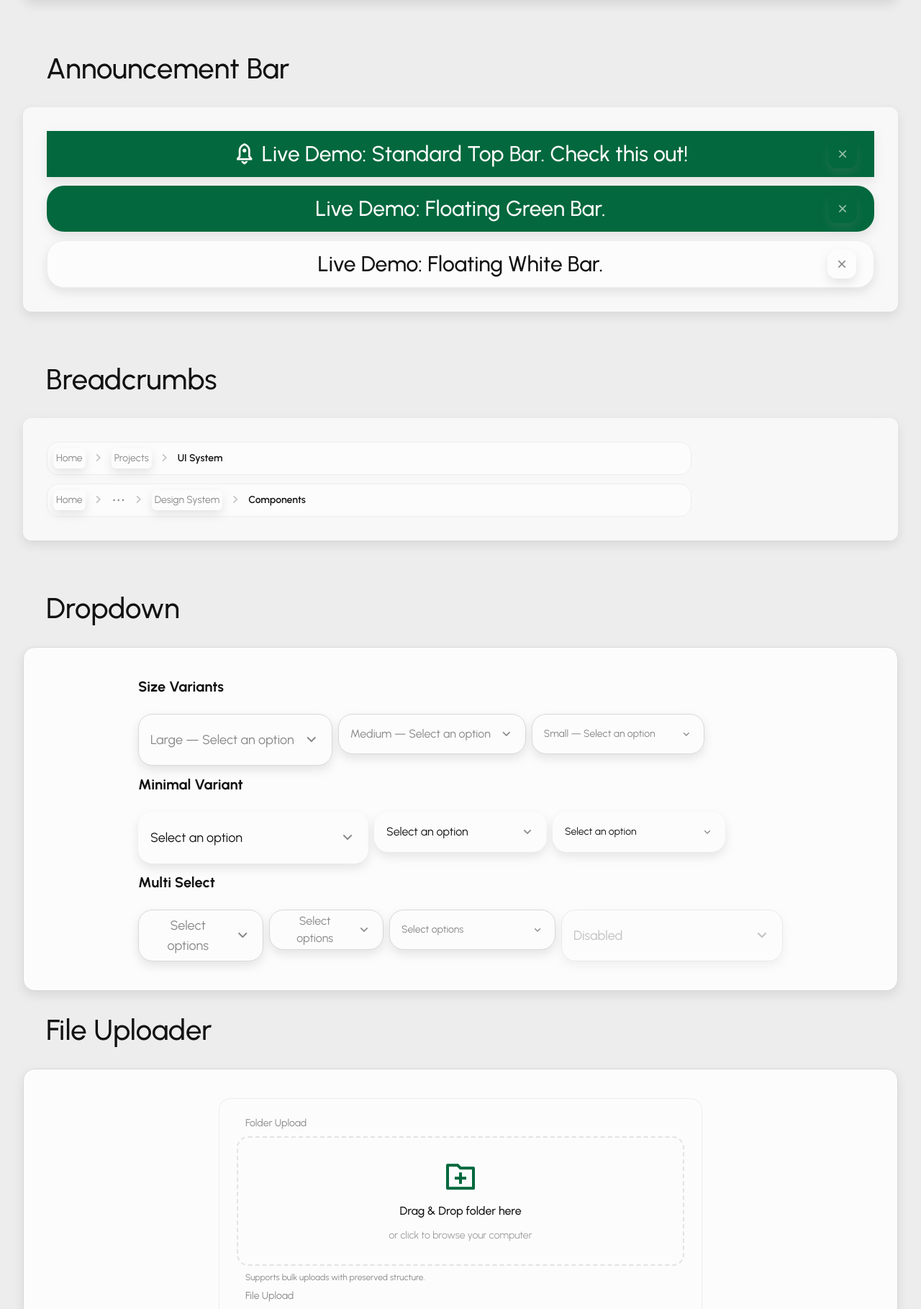
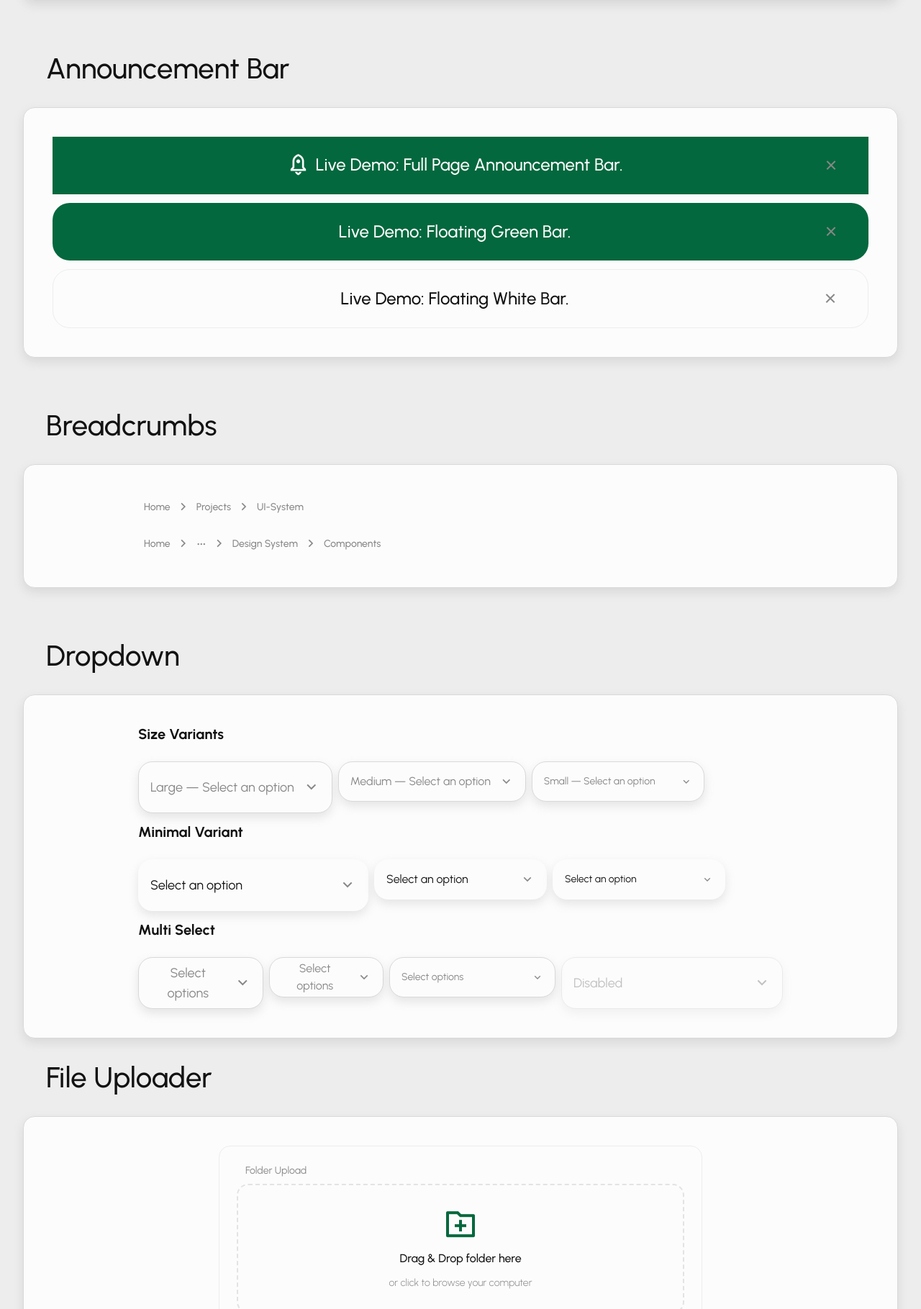
Before and after one commit to ggmtecit-prog/NexLed_UI_System, a PHP site: page /molecules.html in a window 1280 px wide. Shown: the part 798-2617 px from the top of the page at 72% size. Run offline with PHP 8.4, Linux system fonts and the light colour scheme; some libraries are stand-ins or nearby versions.

Commit message:
Refactor atoms and molecules to use new size-grid system and update components (Breadcrumbs, Announcement Bar, List)

```diff
--- a/molecules.html
+++ b/molecules.html
@@ -21,10 +21,8 @@
     <script src="src/config-cdn.js"></script>
     <link rel="stylesheet" href="src/nexled.css">
 
-
-
     <!-- 4. Components Logic -->
-    <script src="nexled.js"></script>
+    <script src="src/nexled.js"></script>
 
 
 </head>
@@ -212,47 +210,47 @@
 
             <!-- 3. ANNOUNCEMENT BAR -->
             <section id="announcement-bar">
-                <div class="flex items-center gap-12 mb-24 pl-32">
-                    <h2 class="text-nav-bar-h1 font-medium text-black">Announcement Bar</h2>
-                </div>
-
-                <div class="panel p-32 mb-24">
-
-                    <div class="space-y-12 w-full">
+                <div class="panel-wrap-head">
+                    <h2 class="panel-wrap-title text-nav-bar-h1 font-medium text-black">Announcement Bar</h2>
+                </div>
+
+                <div class="panel panel-wrap-body panel-wrap-body-gap-24">
+
+                    <div class="announcement-bar-list">
                         <div class="announcement-bar announcement-bar-standard" id="announcement-bar-1">
                             <div class="hidden sm:block w-40"></div>
-                            <p class="text-h2 font-medium text-center flex-1">
-                                <span class="inline-flex items-center gap-8">
+                            <p class="announcement-bar-text">
+                                <span class="announcement-bar-text-inline">
                                     <i class="ri-rocket-2-line text-icon-xl"></i>
-                                    Live Demo: Standard Top Bar. Check this out!
+                                    Live Demo: Full Page Announcement Bar.
                                 </span>
                             </p>
-                            <button class="modal-close text-white/60 hover:text-white" aria-label="Close"
+                            <button class="btn btn-ghost btn-icon btn-sm" aria-label="Close"
                                 onclick="closeBar('announcement-bar-1')">
-                                <i class="ri-close-line text-icon-md"></i>
+                                <i class="ri-close-line text-icon-lg"></i>
                             </button>
                         </div>
 
                         <div class="announcement-bar announcement-bar-floating" id="announcement-bar-2">
                             <div class="hidden sm:block w-40"></div>
-                            <p class="text-h2 font-medium text-center flex-1">
+                            <p class="announcement-bar-text">
                                 Live Demo: Floating Green Bar.
                             </p>
-                            <button class="modal-close text-white/60 hover:text-white" aria-label="Close"
+                            <button class="btn btn-ghost btn-icon btn-sm" aria-label="Close"
                                 onclick="closeBar('announcement-bar-2')">
-                                <i class="ri-close-line text-icon-md"></i>
+                                <i class="ri-close-line text-icon-lg"></i>
                             </button>
                         </div>
 
-                        <div class="announcement-bar announcement-bar-floating bg-white text-black border border-grey-tertiary"
+                        <div class="announcement-bar announcement-bar-floating announcement-bar-light"
                             id="announcement-bar-3">
                             <div class="hidden sm:block w-40"></div>
-                            <p class="text-h2 font-medium text-center flex-1">
+                            <p class="announcement-bar-text">
                                 Live Demo: Floating White Bar.
                             </p>
-                            <button class="modal-close text-grey-primary hover:text-green-secondary" aria-label="Close"
+                            <button class="btn btn-ghost btn-icon btn-sm" aria-label="Close"
                                 onclick="closeBar('announcement-bar-3')">
-                                <i class="ri-close-line text-icon-md"></i>
+                                <i class="ri-close-line text-icon-lg"></i>
                             </button>
                         </div>
                     </div>
@@ -267,41 +265,45 @@
                     <h2 class="text-nav-bar-h1 font-medium text-black">Breadcrumbs</h2>
                 </div>
 
-                <div class="panel p-32 mb-24">
+                <div class="panel panel-wrap-body panel-wrap-body-gap-24">
 
                     <div class="w-full max-w-4xl space-y-12">
-                        <section class="bg-white p-8 rounded-2xl border border-grey-tertiary">
+                        <section class="p-8 rounded-2xl ">
                             <nav aria-label="Breadcrumb Example">
                                 <ol class="breadcrumb">
-                                    <li class="breadcrumb-item"><a href="#">Home</a></li>
+                                    <li class="breadcrumb-item"><a href="#" class="link-navigation link-sm"><span
+                                                class="link-label">Home</span></a></li>
                                     <li class="breadcrumb-separator"><i class="ri-arrow-right-s-line text-icon-md"></i>
                                     </li>
-                                    <li class="breadcrumb-item"><a href="#">Projects</a></li>
+                                    <li class="breadcrumb-item"><a href="#" class="link-navigation link-sm"><span
+                                                class="link-label">Projects</span></a></li>
                                     <li class="breadcrumb-separator"><i class="ri-arrow-right-s-line text-icon-md"></i>
                                     </li>
-                                    <li class="breadcrumb-item" aria-current="page">UI System</li>
+                                    <li class="breadcrumb-item"><a href="#" class="link-navigation link-sm"><span
+                                                class="link-label">UI-System</span></a></li>
                                 </ol>
                             </nav>
                         </section>
 
-                        <section class="bg-white p-8 rounded-2xl border border-grey-tertiary">
+                        <section class="p-8 rounded-2xl ">
                             <nav aria-label="Breadcrumb Condensed">
                                 <ol class="breadcrumb">
-                                    <li class="breadcrumb-item"><a href="#">Home</a></li>
+                                    <li class="breadcrumb-item"><a href="#" class="link-navigation link-sm"><span
+                                                class="link-label">Home</span></a></li>
                                     <li class="breadcrumb-separator"><i class="ri-arrow-right-s-line text-icon-md"></i>
                                     </li>
-                                    <li class="breadcrumb-item">
-                                        <button aria-label="More"
-                                            class="flex items-center justify-center w-icon-md h-icon-md rounded-sm bg-transparent text-grey-primary transition-colors duration-400 hover:bg-grey-tertiary hover:text-black focus-visible:outline-none focus-visible:ring">
-                                            <i class="ri-more-line text-icon-md"></i>
-                                        </button>
+                                    <li class="breadcrumb-item"><a href="#" class="link-navigation link-sm"><span
+                                                class="link-label"><i class="ri-more-fill"></i></span></a>
                                     </li>
                                     <li class="breadcrumb-separator"><i class="ri-arrow-right-s-line text-icon-md"></i>
                                     </li>
-                                    <li class="breadcrumb-item"><a href="#">Design System</a></li>
+                                    <li class="breadcrumb-item"><a href="#" class="link-navigation link-sm"><span
+                                                class="link-label">Design System</span></a></li>
                                     <li class="breadcrumb-separator"><i class="ri-arrow-right-s-line text-icon-md"></i>
                                     </li>
-                                    <li class="breadcrumb-item" aria-current="page">Components</li>
+                                    <li class="breadcrumb-item"><a href="#"
+                                            class="link-navigation link-sm link-active"><span
+                                                class="link-label">Components</span></a></li>
                                 </ol>
                             </nav>
                         </section>
@@ -889,57 +891,51 @@
 
             <div class="panel panel-wrap-body panel-wrap-body-gap-24">
 
-                <div class="w-full max-w-4xl">
-                    <div class="spec-list">
-
-                        <div class="spec-row">
-                            <span class="spec-key">Brand</span>
-                            <span class="spec-value">NEXLED</span>
-                        </div>
-
-                        <div class="spec-row">
-                            <span class="spec-key">Model</span>
-                            <span class="spec-value">NX-2024-PRO</span>
-                        </div>
-
-                        <div class="spec-row">
-                            <span class="spec-key">Category</span>
-                            <span class="spec-value">Electronics</span>
-                        </div>
-
-                        <div class="spec-row">
-                            <span class="spec-key">Weight</span>
-                            <span class="spec-value">2.5 kg</span>
+                <div class="w-full max-w-narrow">
+                    <dl class="list list-spec list-md">
+
+                        <div class="list-item">
+                            <dt class="list-key">Brand</dt>
+                            <dd class="list-value">NEXLED</dd>
+                        </div>
+
+                        <div class="list-item">
+                            <dt class="list-key">Model</dt>
+                            <dd class="list-value">NX-2024-PRO</dd>
+                        </div>
+
+                        <div class="list-item">
+                            <dt class="list-key">Category</dt>
+                            <dd class="list-value">Electronics</dd>
+                        </div>
+
+                        <div class="list-item">
+                            <dt class="list-key">Weight</dt>
+                            <dd class="list-value">2.5 kg</dd>
                         </div>
 
                         <!-- List Row 5 -->
-                        <div class="spec-row">
-                            <span class="spec-key">Dimensions</span>
-                            <span class="spec-value">30
-                                × 20 × 10 cm</span>
-                        </div>
-
-                        <div class="spec-row">
-                            <span class="spec-key">Color</span>
-                            <span class="spec-value">Matte Black</span>
-                        </div>
-
-                        <div class="spec-row">
-                            <span class="spec-key">Warranty</span>
-                            <span class="spec-value">2 Years</span>
-                        </div>
-
-
-
-
-                    </div>
-
+                        <div class="list-item">
+                            <dt class="list-key">Dimensions</dt>
+                            <dd class="list-value">30 x 20 x 10 cm</dd>
+                        </div>
+
+                        <div class="list-item">
+                            <dt class="list-key">Color</dt>
+                            <dd class="list-value">Matte Black</dd>
+                        </div>
+
+                        <div class="list-item">
+                            <dt class="list-key">Warranty</dt>
+                            <dd class="list-value">2 Years</dd>
+                        </div>
+
+                    </dl>
 
                 </div>
             </div>
 
         </section>
-
         <section id="material-selector">
             <div class="panel-wrap-head">
                 <h2 class="panel-wrap-title text-nav-bar-h1 font-medium text-black">Material Selector</h2>
--- a/src/nexled.css
+++ b/src/nexled.css
@@ -1610,38 +1610,6 @@ textarea {
   gap: var(--space-8);
 }
 
-.breadcrumb-item a {
-  border-radius: var(--radius-xs);
-  padding: var(--space-4);
-  color: var(--color-grey-primary);
-  text-decoration: none;
-  box-shadow: var(--shadow-btn-default);
-  transition: all var(--motion-duration-default) var(--motion-ease-premium);
-}
-
-.breadcrumb-item a:hover {
-  transform: scale(var(--scale-hover)) translateY(var(--lift-standard));
-  color: var(--color-green-secondary);
-  box-shadow: var(--shadow-btn-hover);
-}
-
-.breadcrumb-item a:active {
-  transform: scale(var(--scale-press)) translateY(var(--press-offset));
-  box-shadow: var(--shadow-btn-active);
-}
-
-.breadcrumb-item a:focus-visible {
-  outline: var(--focus-ring-width) solid var(--focus-ring-color);
-  outline-offset: var(--focus-ring-offset);
-}
-
-.breadcrumb-item a:disabled,
-.breadcrumb-item a[aria-disabled="true"] {
-  opacity: var(--opacity-semi);
-  pointer-events: none;
-  cursor: not-allowed;
-}
-
 .breadcrumb-item[aria-current="page"] {
   color: var(--color-black);
   font-weight: var(--font-weight-semibold);
@@ -1649,7 +1617,6 @@ textarea {
 
 .breadcrumb-separator {
   color: var(--color-grey-primary);
-  opacity: var(--opacity-semi);
 }
 
 /* ANNOUNCEMENT BAR */
@@ -1662,19 +1629,10 @@ textarea {
   padding: var(--space-12) var(--space-24);
   background: var(--color-green-primary);
   color: var(--color-white);
-  box-shadow: var(--shadow-btn-default);
   transition: all var(--motion-duration-default) var(--motion-ease-premium);
 }
 
-.announcement-bar:hover {
-  transform: scale(var(--scale-hover)) translateY(var(--lift-standard));
-  box-shadow: var(--shadow-btn-hover);
-}
-
-.announcement-bar:active {
-  transform: scale(var(--scale-press)) translateY(var(--press-offset));
-  box-shadow: var(--shadow-btn-active);
-}
+
 
 .announcement-bar:focus-visible {
   outline: var(--focus-ring-width) solid var(--focus-ring-color);
@@ -1696,6 +1654,34 @@ textarea {
   border-radius: var(--radius-xl);
 }
 
+.announcement-bar-list {
+  width: 100%;
+  display: flex;
+  flex-direction: column;
+  gap: var(--space-12);
+}
+
+.announcement-bar-text {
+  flex: 1;
+  margin: 0;
+  text-align: center;
+  font-size: var(--font-size-h3);
+  line-height: var(--line-height-h3);
+  font-weight: var(--font-weight-medium);
+}
+
+.announcement-bar-text-inline {
+  display: inline-flex;
+  align-items: center;
+  gap: var(--space-8);
+}
+
+.announcement-bar-light {
+  background: var(--color-white);
+  color: var(--color-black);
+  border: var(--border-thin) solid var(--color-grey-tertiary);
+}
+
 /* STEPPER */
 .stepper {
   display: flex;
```
Also changed, not shown: other parts of src/nexled.css (+23 -20 lines), src/nexled.js (+24 -15 lines).
